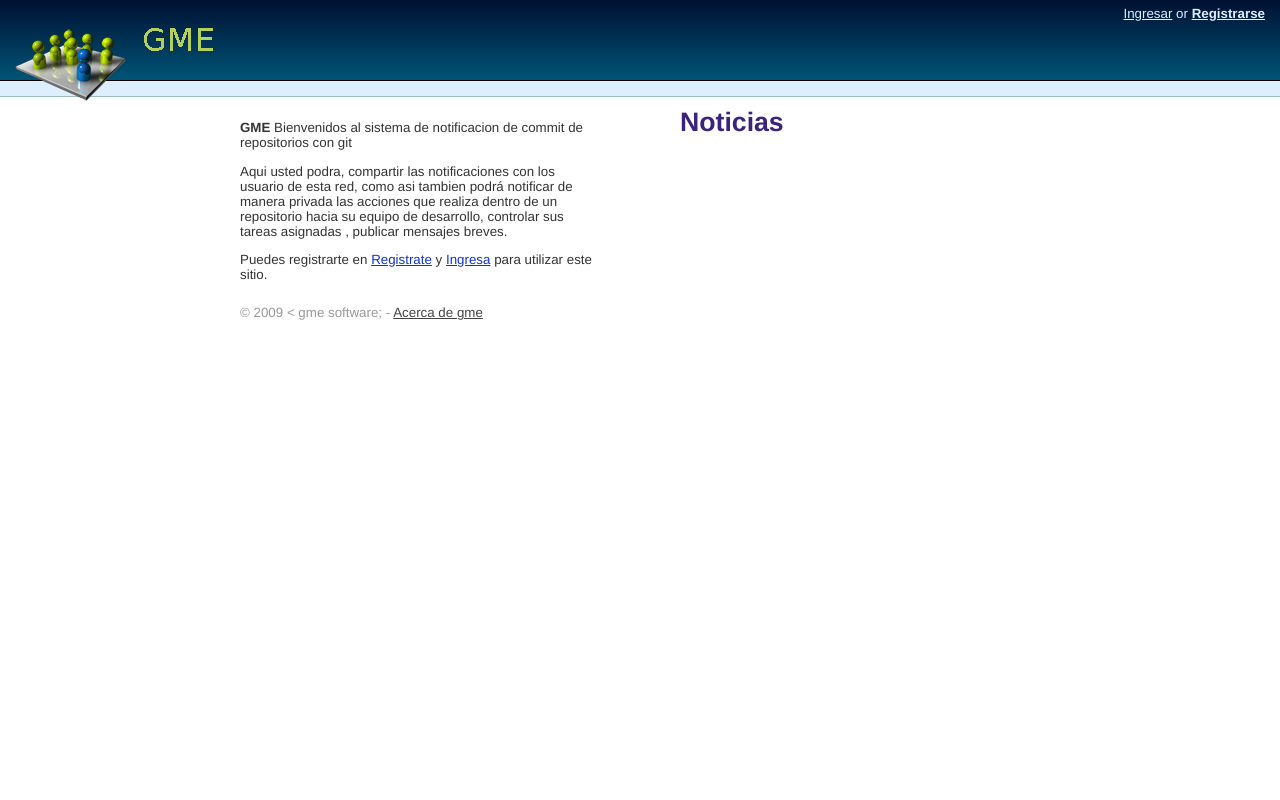
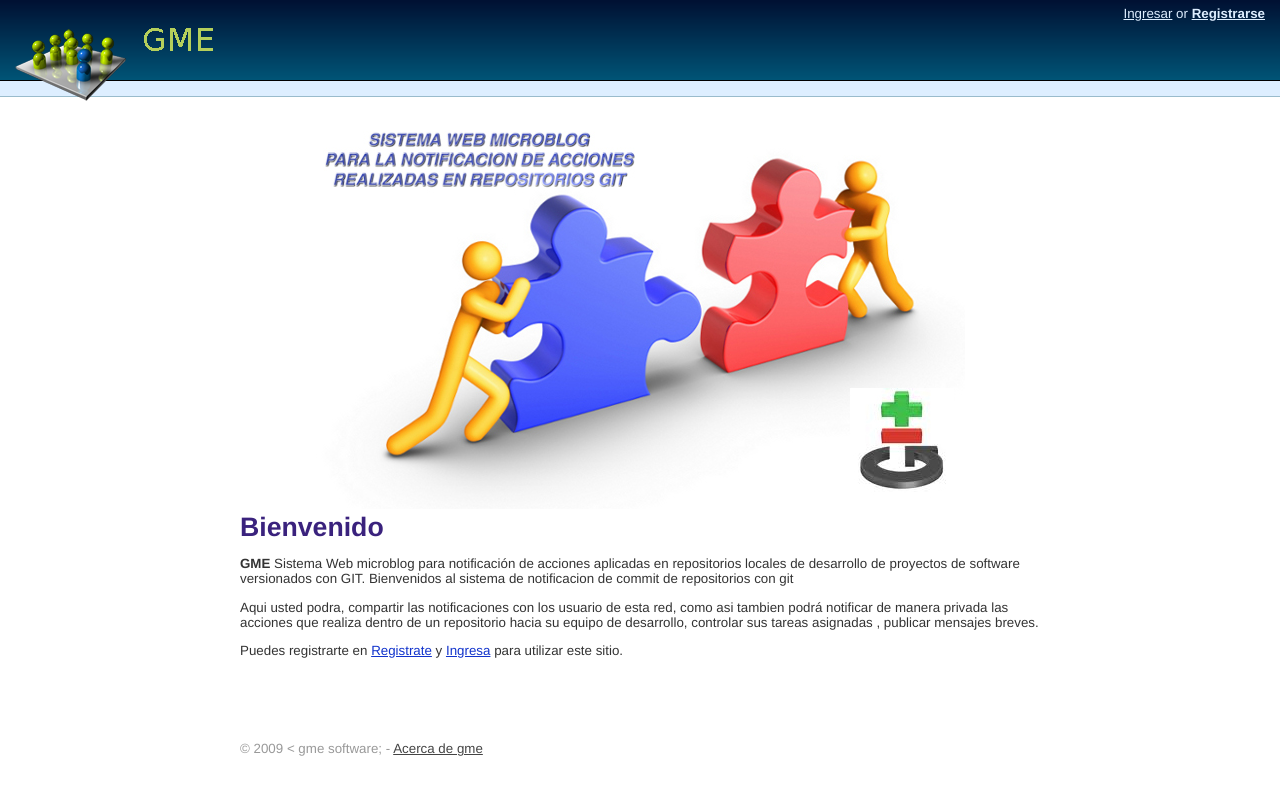
Before and after one commit to inturiasgary/gme, a Django app: template templates/homepage.html in a window 1280 px wide. Run offline with Django 3.2, Linux system fonts and the light colour scheme; the template is opened without the code that fills it, so the values that code supplies are empty; parts of the project's set-up code (start-up, migrations or seed data) failed here and were passed over.

Commit message:
added pics in homepage

```diff
--- a/site_media/base.css
+++ b/site_media/base.css
@@ -508,3 +508,6 @@ font-size: 1.1em;
 font-weight: normal;
 font-style: italic;
 }
+.imagen_portada{
+ text-align: center;
+}
--- a/templates/homepage.html
+++ b/templates/homepage.html
@@ -7,9 +7,15 @@
 {% block tab_id %}id="home_tab"{% endblock %} {% comment %} para poder verificar que tab mostrar en home page {% endcomment %}
 
 {% block body %}
-<div class="left-form">
+
+<div class="imagen_portada">
+	<img src="/site_media/collaborative.jpg" alt="Collaborative"/>
+</div>
+<div class="welcome">
     {% blocktrans %}
-        <p><b>GME</b> Bienvenidos al sistema de notificacion de commit de repositorios con git</p>
+	<h1>Bienvenido</h1>
+        <p><b>GME</b> Sistema Web microblog para notificación de acciones aplicadas en repositorios locales de desarrollo de proyectos de software versionados con GIT.
+		 Bienvenidos al sistema de notificacion de commit de repositorios con git</p>
         Aqui usted podra, compartir las notificaciones con los usuario de esta red, como asi tambien podrá notificar de manera
         privada las acciones que realiza dentro de un repositorio hacia su equipo de desarrollo, controlar sus tareas asignadas
         , publicar mensajes breves.
@@ -22,13 +28,4 @@
     {% endif %}
 </div>
 
-<div class="right-form">
-    <h1>Noticias </h1>
-    {% if repos %}
-    hay repos
-        {% for a in repos %}
-            {{ a.nombre }}
-        {% endfor %}
-    {% endif %}
-</div>
 {% endblock %}
```
Also changed, not shown: site_media/collaborative.jpg (added).
